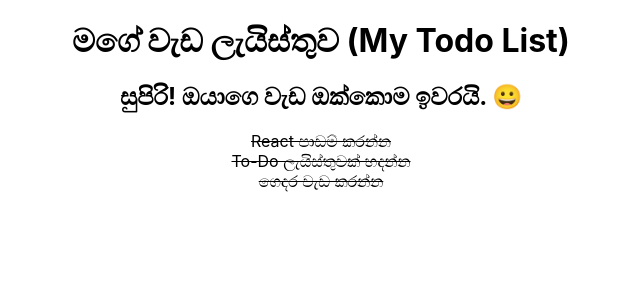
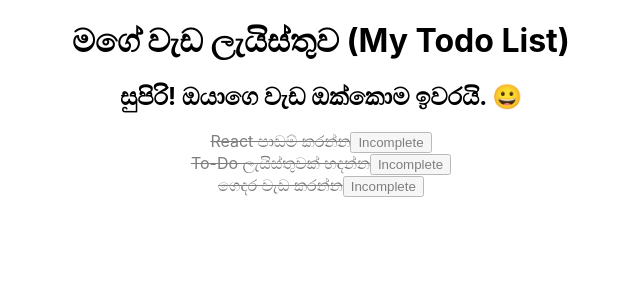
Before and after one commit to ShalakaGajanayaka/react---todo-list, a React (Create React App) app in the folder todo-list/: page / in a window 1280 px wide. Shown: the top 300 px of the page, without its empty margins (319-959 px from the left). Built offline with nearby package versions, Linux system fonts and the light colour scheme.

Commit message:
TodoList.js - add new button for mark complete and incomplete task

```diff
--- a/todo-list/src/App.js
+++ b/todo-list/src/App.js
@@ -6,10 +6,20 @@ import TodoList from './TodoList';
 function App() {
 
   const [todos, setTodos] = useState([
-    {id:1, text: 'React පාඩම් කරන්න', completed: true},
-    {id:2, text:'To-Do ලැයිස්තුවක් හදන්න', completed: true},
-    {id:3, text:'ගෙදර වැඩ කරන්න', completed: true}
+    { id: 1, text: 'React පාඩම් කරන්න', completed: true },
+    { id: 2, text: 'To-Do ලැයිස්තුවක් හදන්න', completed: true },
+    { id: 3, text: 'ගෙදර වැඩ කරන්න', completed: true }
   ]);
+
+  const toggleTodo = (id) => {
+    const newTodos = todos.map(todo => {
+      if (todo.id == id) {
+        return { ...todo, completed: !todo.completed };
+      }
+      return todo;
+    })
+    setTodos(newTodos);
+  }
 
   const remainingTodos = todos.filter(todo => !todo.completed).length;
 
@@ -23,7 +33,7 @@ function App() {
         <h2>ඔයාට තව වැඩ {remainingTodos}ක් ඉතුරුයි.</h2>
       )}
 
-    <TodoList todos={todos}/>
+      <TodoList todos={todos} onToggleTodo={toggleTodo} />
     </div>
   );
 }
--- a/todo-list/src/TodoItem.js
+++ b/todo-list/src/TodoItem.js
@@ -1,9 +1,11 @@
 import React from 'react'
 
-function TodoItem({todo}) {
+function TodoItem({ todo, onToggle }) {
   return (
-    <div className='todo-item' style={{textDecoration: todo.completed ? 'line-through' : 'none'}}>
-        {todo.text}
+    <div className='todo-item' style={{ textDecoration: todo.completed ? 'line-through' : 'none', opacity: todo.completed ? 0.5 : 1 }}>
+      {todo.text}
+
+      <button onClick={() => { onToggle(todo.id) }}>{todo.completed ? 'Incomplete' : 'Complete'}</button>
     </div>
   )
 }
--- a/todo-list/src/TodoList.js
+++ b/todo-list/src/TodoList.js
@@ -1,12 +1,12 @@
 import React from 'react'
 import TodoItem from './TodoItem'
 
-function TodoList({todos}) {
+function TodoList({ todos, onToggleTodo }) {
   return (
     <div className='todo-list'>
-        {todos.map(todo => (
-            <TodoItem key={todo.id} todo={todo} />
-        ))}
+      {todos.map(todo => (
+        <TodoItem key={todo.id} todo={todo} onToggle={onToggleTodo} />
+      ))}
     </div>
   )
 }
```
Lines whose indentation alone changed are shown as unchanged.
